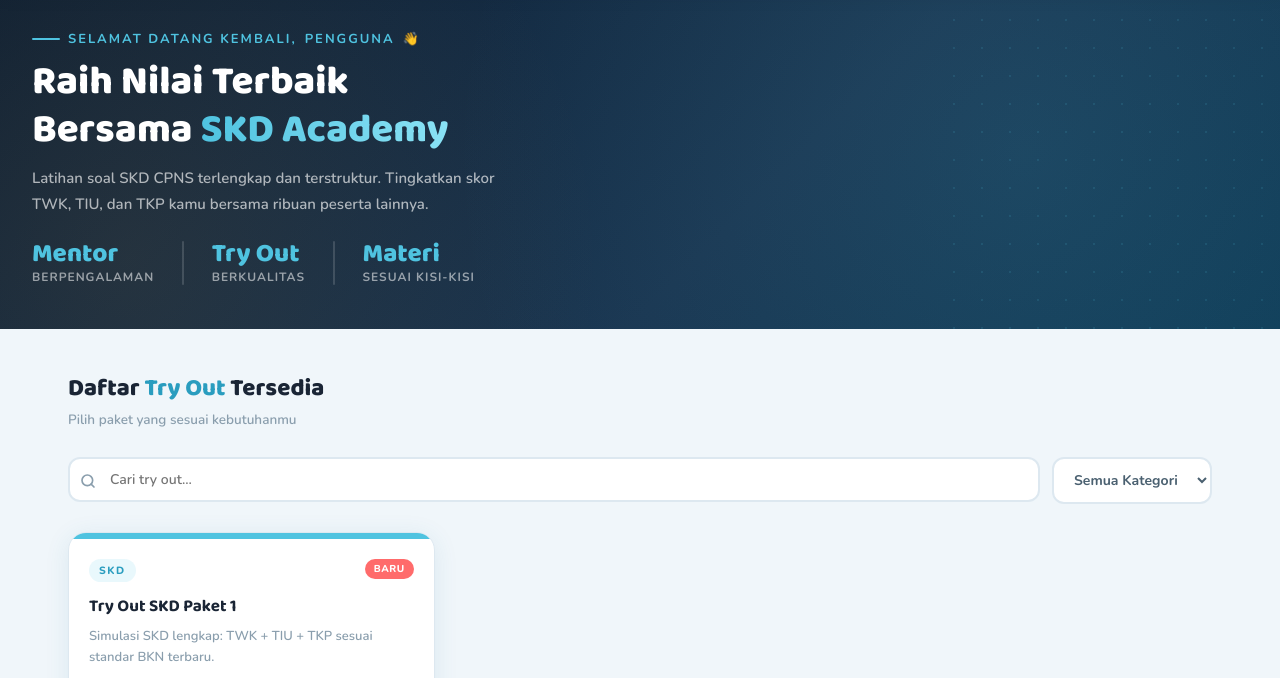
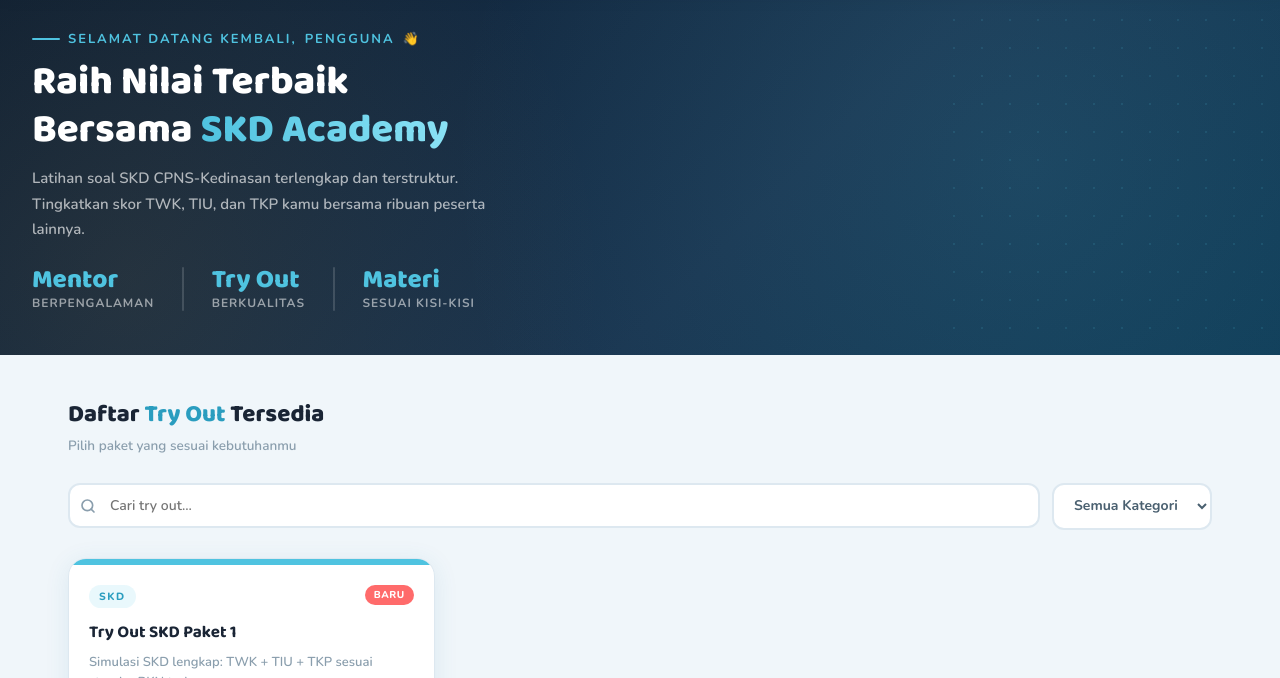
Before and after one commit to hafidzsevenfoldism-rgb/skd-academy, a website: page frontend/home.html in a window 1280 px wide. Shown: the part 122-800 px from the top of the page. Drawn offline with nearby package versions, Linux system fonts and the light colour scheme.

Commit message:
Update home.html

```diff
--- a/frontend/home.html
+++ b/frontend/home.html
@@ -67,7 +67,7 @@
       <div class="hero-inner">
         <div class="hero-greeting">Selamat datang kembali, <span id="heroName">Ahmad Fauzi</span> 👋</div>
         <h1>Raih Nilai Terbaik<br>Bersama <span>SKD Academy</span></h1>
-        <p>Latihan soal SKD CPNS terlengkap dan terstruktur. Tingkatkan skor TWK, TIU, dan TKP kamu bersama ribuan peserta lainnya.</p>
+        <p>Latihan soal SKD CPNS-Kedinasan terlengkap dan terstruktur. Tingkatkan skor TWK, TIU, dan TKP kamu bersama ribuan peserta lainnya.</p>
         <div class="hero-stats">
           <div class="stat-item">
             <div class="stat-num">Mentor</div>
```
